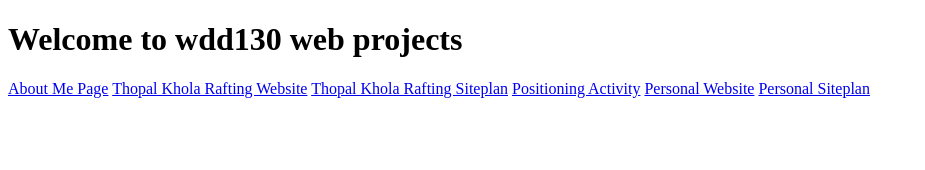
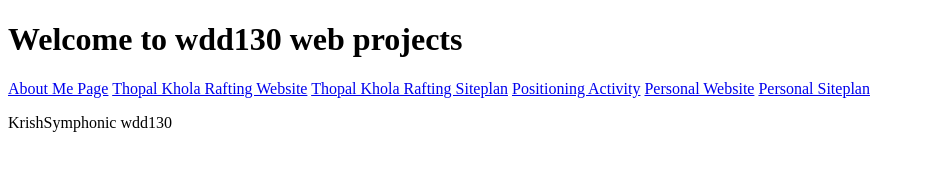
Before and after one commit to KrishnaBahadurNepali/Wdd130, a plain HTML site: page index.html in a window 1280 px wide. Shown: the whole page, without its empty margins (0-925 px from the left). Drawn offline with Linux system fonts and the light colour scheme.

Commit message:
added my name

```diff
--- a/index.html
+++ b/index.html
@@ -16,6 +16,6 @@
   <a href="#">Personal Website</a>
   <a href="#">Personal Siteplan</a>
 </nav>
-
+<p>KrishSymphonic wdd130</p>
 </body>
 </html>
```
